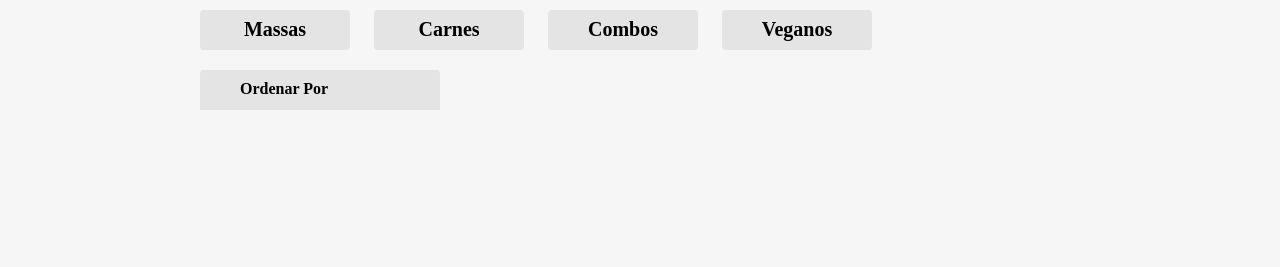
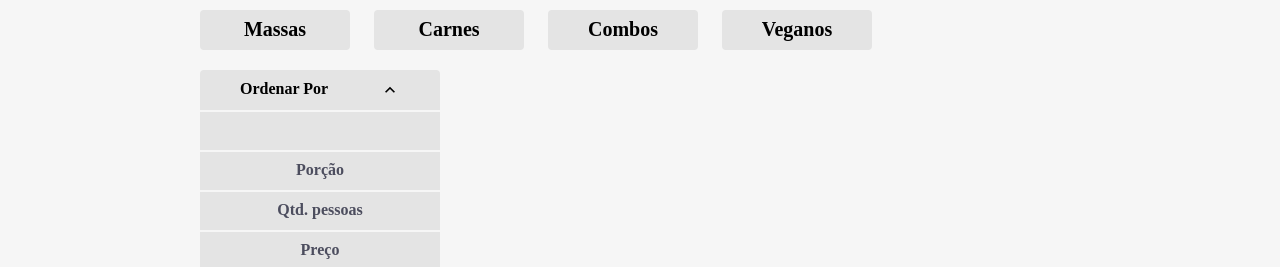
Before and after one commit to junior-apostolo/project-menu-react, a React (Create React App) app: page / in a window 1280 px wide. Both pictures are taken after a click on the button "Ordenar Por". Shown: the part 644-911 px from the top of the page. Before the commit the page ends 834 px from the top, so only its background shows below. Built offline with nearby package versions, Linux system fonts and the light colour scheme; a web font is replaced by a local one.

Commit message:
adicionando opções no ordernador,

```diff
--- a/src/pages/Cardapio/Ordenador/index.tsx
+++ b/src/pages/Cardapio/Ordenador/index.tsx
@@ -1,13 +1,35 @@
 import styles from './Ordenador.module.scss'
 import opcoes from './opcoes.json'
+import { useState } from 'react'
+import classNames from 'classnames'
+import { MdKeyboardArrowUp, MdKeyboardArrowDown } from 'react-icons/md'
 
-export default function Order() {
+interface Props {
+  order: string,
+  setOrder: React.Dispatch<React.SetStateAction<string>>
+}
+
+export default function Order({ order, setOrder }: Props) {
+  const [open, setOpen] = useState(false)
+  const nameOrder = order && opcoes.find(item => item.value === order)?.nome
+
   return (
-    <button className={styles.ordenador}>
-      <span>Ordenar Por</span>
-      <div className={styles.ordenador__options}>
+    <button
+      className={classNames({
+        [styles.ordenador]: true,
+        [styles["ordenador--ativo"]]: order !== ""
+      })}
+      onClick={() => setOpen(!open)}
+      onBlur={() => setOpen(false)}
+    >
+      <span>{nameOrder || "Ordenar Por"}</span>
+      {open ? (<MdKeyboardArrowUp size={20} />) : (<MdKeyboardArrowDown size={20} />)}
+      <div className={classNames({
+        [styles.ordenador__options]: true,
+        [styles["ordenador__options--ativo"]]: open,
+      })}>
         {opcoes.map((option) => (
-          <div className={styles.ordenador__option} key={option.value}>
+          <div className={styles.ordenador__option} key={option.value} onClick={() => setOrder(option.value)}>
             {option.nome}
           </div>
         ))}
--- a/src/pages/Cardapio/index.tsx
+++ b/src/pages/Cardapio/index.tsx
@@ -8,7 +8,7 @@ import Order from './Ordenador'
 export default function Main() {
   const [busca, setBusca] = useState("")
   const [filtro, setFiltro] = useState<number | null>(null)
-  // const [,] = useState(null)
+  const [order, setOrder] = useState("")
 
   return (
     <main>
@@ -25,7 +25,7 @@ export default function Main() {
         <Search busca={busca} setBusca={setBusca} />
         <div className={styles.cardapio__filtros}>
           <Filters filtro={filtro} setFiltro={setFiltro} />
-          <Order />
+          <Order order={order} setOrder={setOrder}/>
         </div>
       </section>
     </main>
```
